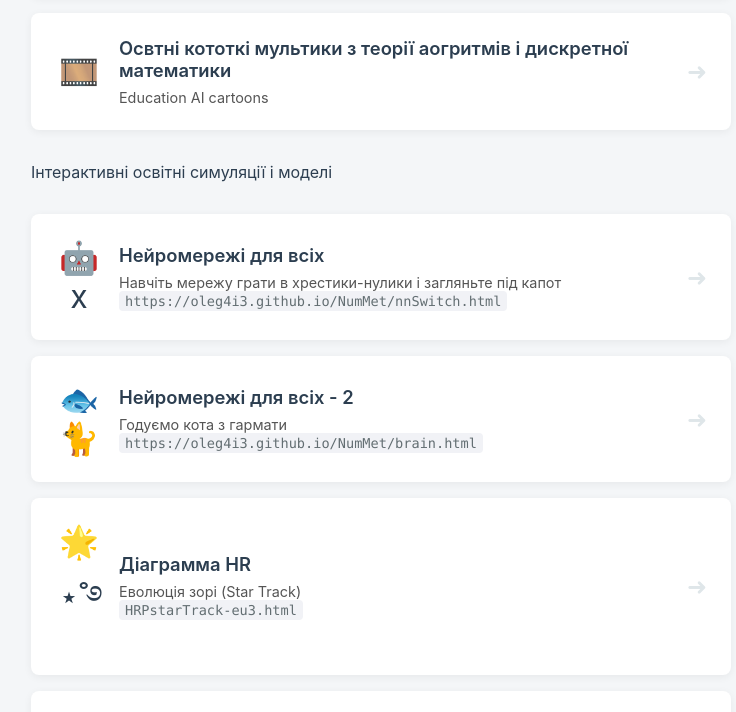
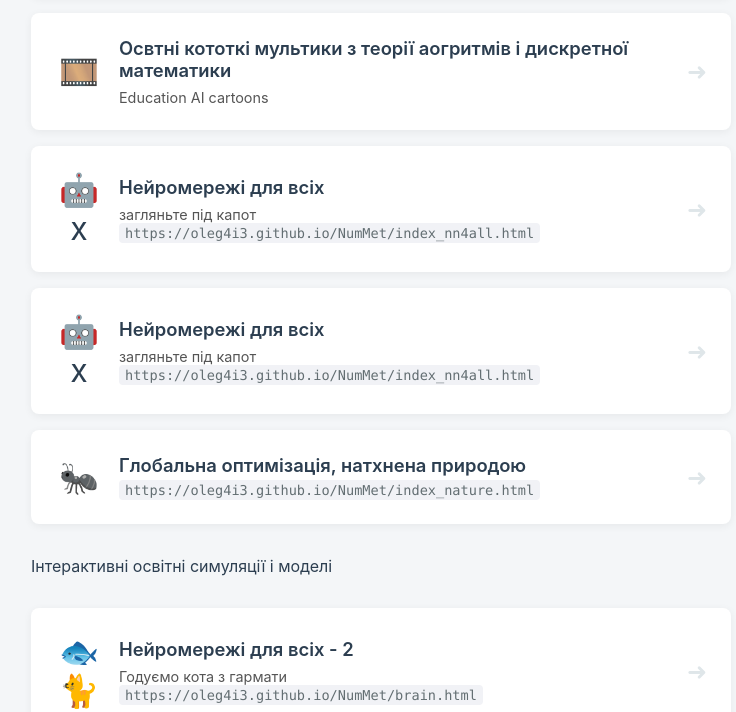
Before and after one commit to Oleg4i3/podelki, a plain HTML site: page index.html in a window 1280 px wide. Shown: the part 736-1448 px from the top of the page, without its empty margins (259-995 px from the left). Drawn offline with Linux system fonts and the light colour scheme.

Commit message:
Update index.html

```diff
--- a/index.html
+++ b/index.html
@@ -228,22 +228,45 @@
             </div>
             <span class="arrow">➜</span>
 			</a>
+  <a href="https://oleg4i3.github.io/NumMet/index_nn4all.html" class="card">
+            <div class="card-content">
+                <span class="icon">🤖x</span>
+                <div class="info">
+                    <span class="title">Нейромережі для всіх</span>
+                    <span class="desc">загляньте під капот</span>
+                    <span class="filename">https://oleg4i3.github.io/NumMet/index_nn4all.html</span>
+                </div>
+            </div>
+            <span class="arrow">➜</span>
+        </a>
+		   <a href="https://oleg4i3.github.io/NumMet/index_nn4all.html" class="card">
+            <div class="card-content">
+                <span class="icon">🤖x</span>
+                <div class="info">
+                    <span class="title">Нейромережі для всіх</span>
+                    <span class="desc">загляньте під капот</span>
+                    <span class="filename">https://oleg4i3.github.io/NumMet/index_nn4all.html</span>
+                </div>
+            </div>
+            <span class="arrow">➜</span>
+        </a>
 
+		 	   <a href="https://oleg4i3.github.io/NumMet/index_nn4all.html" class="card">
+            <div class="card-content">
+                <span class="icon">🐜</span>
+                <div class="info">
+                    <span class="title">Глобальна оптимізація, натхнена природою</span>
+
+                    <span class="filename">https://oleg4i3.github.io/NumMet/index_nature.html</span>
+                </div>
+            </div>
+            <span class="arrow">➜</span>
+        </a>
 
 		       <p>Інтерактивні освітні симуляції і моделі</p>
 
 
-        <a href="https://oleg4i3.github.io/NumMet/nnSwitch.html" class="card">
-            <div class="card-content">
-                <span class="icon">🤖x</span>
-                <div class="info">
-                    <span class="title">Нейромережі для всіх</span>
-                    <span class="desc">Навчіть мережу грати в хрестики-нулики і загляньте під капот</span>
-                    <span class="filename">https://oleg4i3.github.io/NumMet/nnSwitch.html</span>
-                </div>
-            </div>
-            <span class="arrow">➜</span>
-        </a>
+
 
         <a href="https://oleg4i3.github.io/NumMet/brain.html" class="card">
             <div class="card-content">
```
